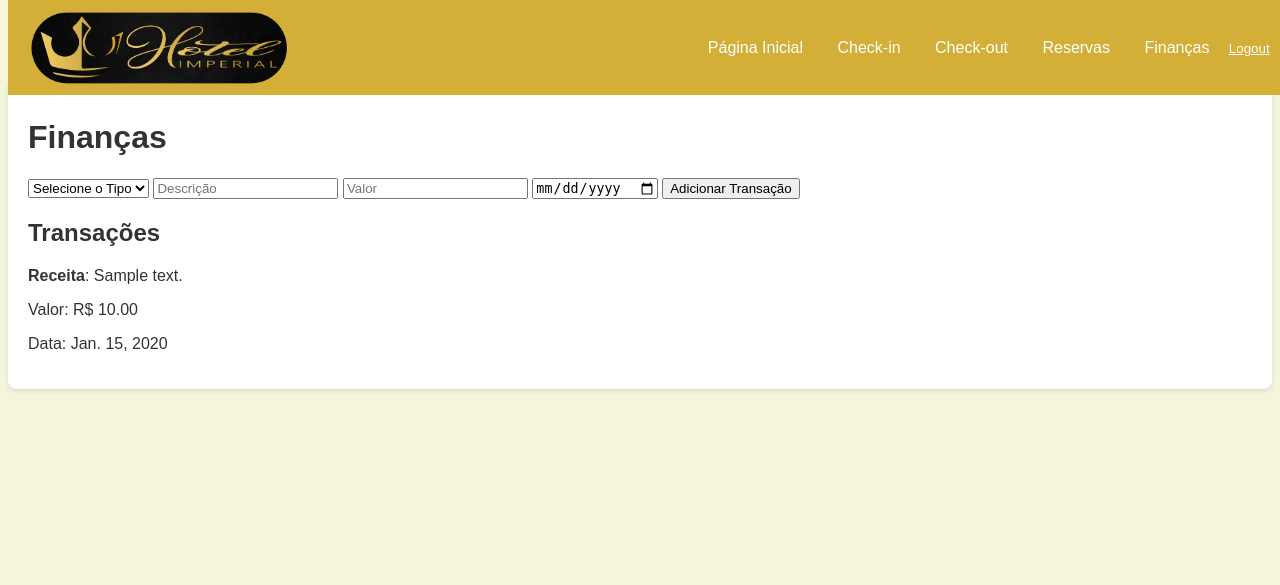
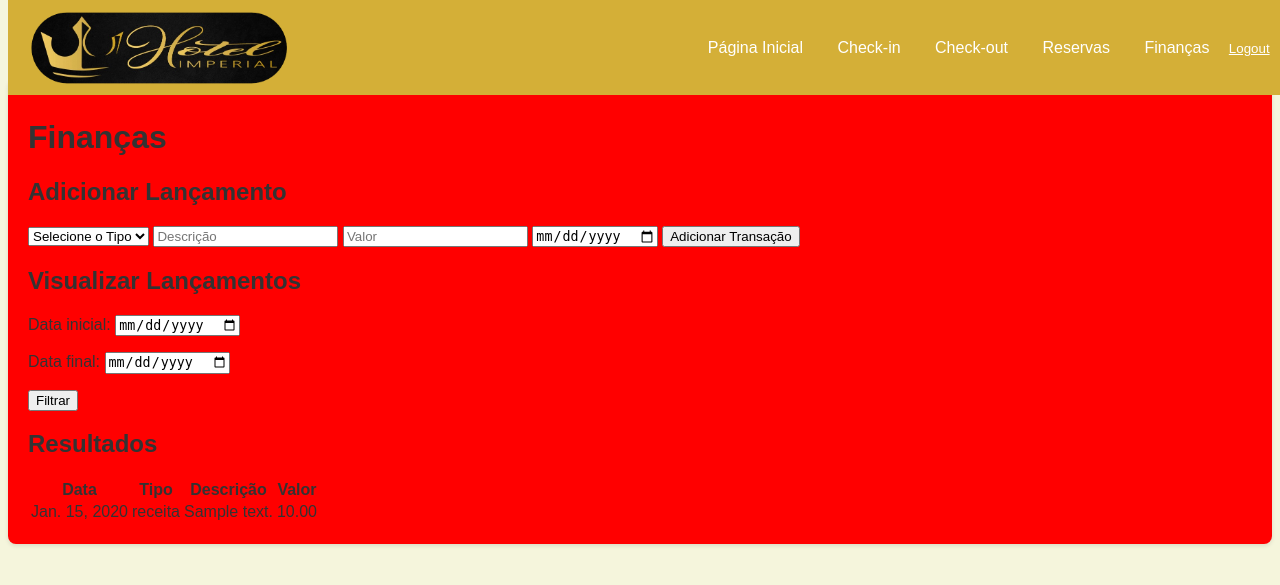
Before and after one commit to MiqueiasBoeira/sistema_hotel_imperial, a Django app: page /financas/ in a window 1280 px wide. Shown: the top 585 px of the page. Run offline with Django 5.2, Linux system fonts and the light colour scheme; a user stored in the database is signed in; tables that the repository leaves empty hold one stand-in row (values such as "Sample post").

Commit message:
Separar lancamento de exibicao das financas

```diff
--- a/core/forms.py
+++ b/core/forms.py
@@ -22,3 +22,8 @@ class EmpresaForm(forms.ModelForm):
     class Meta:
         model = Empresa
         fields = ['nome_empresa', 'cnpj', 'telefone', 'endereco']
+
+
+class FinanceiroForm(forms.Form):
+    data_inicial = forms.DateField(widget=forms.DateInput(attrs={'type': 'date'}), required=True)
+    data_final = forms.DateField(widget=forms.DateInput(attrs={'type': 'date'}), required=True)
--- a/core/templates/core/financas.html
+++ b/core/templates/core/financas.html
@@ -4,6 +4,10 @@
 
 {% block content %}
 <h1>Finanças</h1>
+
+<!-- Seção para Adicionar Lançamento -->
+<section id="adicionar-lancamento">
+    <h2>Adicionar Lançamento</h2>
     <form method="post">
         {% csrf_token %}
         <select name="tipo" required>
@@ -16,16 +20,42 @@
         <input type="date" name="data" required>
         <button type="submit">Adicionar Transação</button>
     </form>
-        <h2>Transações</h2>
-        {% for transacao in transacoes %}
-        <div class="transacao {{ transacao.tipo }}">
-            <p><strong>{{ transacao.tipo|capfirst }}</strong>: {{ transacao.descricao }}</p>
-            <p>Valor: R$ {{ transacao.valor }}</p>
-            <p>Data: {{ transacao.data }}</p>
-        </div>
+</section>
+
+<!-- Seção para Visualizar Lançamentos -->
+<section id="visualizar-lancamentos">
+    <h2>Visualizar Lançamentos</h2>
+    <form method="post" class="form-inline">
+        {% csrf_token %}
+        {{ form.as_p }}
+        <button type="submit" class="btn btn-primary">Filtrar</button>
+    </form>
+
+    <h2>Resultados</h2>
+    <table class="table">
+        <thead>
+            <tr>
+                <th>Data</th>
+                <th>Tipo</th>
+                <th>Descrição</th>
+                <th>Valor</th>
+            </tr>
+        </thead>
+        <tbody>
+            {% for transacao in lancamentos %}
+            <tr>
+                <td>{{ transacao.data }}</td>
+                <td>{{ transacao.tipo }}</td>
+                <td>{{ transacao.descricao }}</td>
+                <td>{{ transacao.valor }}</td>
+            </tr>
             {% empty %}
-        <p>Não há transações registradas.</p>
+            <tr>
+                <td colspan="4">Nenhum lançamento encontrado para o período selecionado.</td>
+            </tr>
             {% endfor %}
-
+        </tbody>
+    </table>
+</section>
 
 {% endblock %}
--- a/core/urls.py
+++ b/core/urls.py
@@ -9,7 +9,7 @@ urlpatterns = [
     path('checkout/', views.checkout_view, name='checkout'),
     path('reserva/', views.reserva_view, name='reserva'),
     path('quarto/<int:id>/', views.quarto_detalhes, name='quarto_detalhes'),
-    path('financas/', views.financas_view, name='financas'),
+    path('financas/', views.financeiro_view, name='financas'),
     path('logout/', auth_views.LogoutView.as_view(), name='logout'),
     path('hospedes/incluir/', views.incluir_hospede_view, name='incluir_hospede_view'),
     path('hospedes/', views.gerenciar_hospedes_view, name='gerenciar_hospedes_view'),
--- a/core/views.py
+++ b/core/views.py
@@ -4,7 +4,7 @@ from django.shortcuts import render, redirect, get_object_or_404
 from .models import Quarto, Hospede, Checkin, Empresa, Checkout, Financeira, Reserva
 from django.contrib.auth.decorators import login_required, permission_required
 from django.contrib import messages
-from .forms import CheckinForm, HospedeForm, EmpresaForm
+from .forms import CheckinForm, HospedeForm, EmpresaForm, FinanceiroForm
 import logging
 
 logger = logging.getLogger(__name__)
@@ -285,24 +285,26 @@ def quarto_detalhes(request, id):
 
 @login_required
 @permission_required('core.view_financeira', raise_exception=True)
-def financas_view(request):
-    if request.method == 'POST':
+def financeiro_view(request):
+    form = FinanceiroForm()
+    lancamentos = Financeira.objects.all()
+
+    if request.method == 'POST' and 'tipo' in request.POST:
+        # Lógica para adicionar uma nova transação
         tipo = request.POST['tipo']
         descricao = request.POST['descricao']
         valor = request.POST['valor']
         data = request.POST['data']
+        Financeira.objects.create(tipo=tipo, descricao=descricao, valor=valor, data=data)
+    elif request.method == 'POST' and 'data_inicial' in request.POST:
+        # Lógica para filtrar os lançamentos financeiros
+        form = FinanceiroForm(request.POST)
+        if form.is_valid():
+            data_inicial = form.cleaned_data['data_inicial']
+            data_final = form.cleaned_data['data_final']
+            lancamentos = Financeira.objects.filter(data__range=[data_inicial, data_final])
 
-        Financeira.objects.create(
-            tipo=tipo,
-            descricao=descricao,
-            valor=valor,
-            data=data
-        )
-
-        return redirect('financas')
-
-    transacoes = Financeira.objects.all().order_by('-data')
-    return render(request, 'core/financas.html', {'transacoes': transacoes})
+    return render(request, 'core/financas.html', {'form': form, 'lancamentos': lancamentos})
 
 
 def get_checkin_details(request, checkin_id):
--- a/static/css/styles.css
+++ b/static/css/styles.css
@@ -29,7 +29,8 @@ body {
 }
 .main-container {
     padding: 20px;
-    background: #FFFFFF; /* Branco */
+    background: red; /* Branco */
+
     border-radius: 8px;
     box-shadow: 0 2px 4px rgba(0, 0, 0, 0.1);
 }
```
Lines whose indentation alone changed are shown as unchanged.
